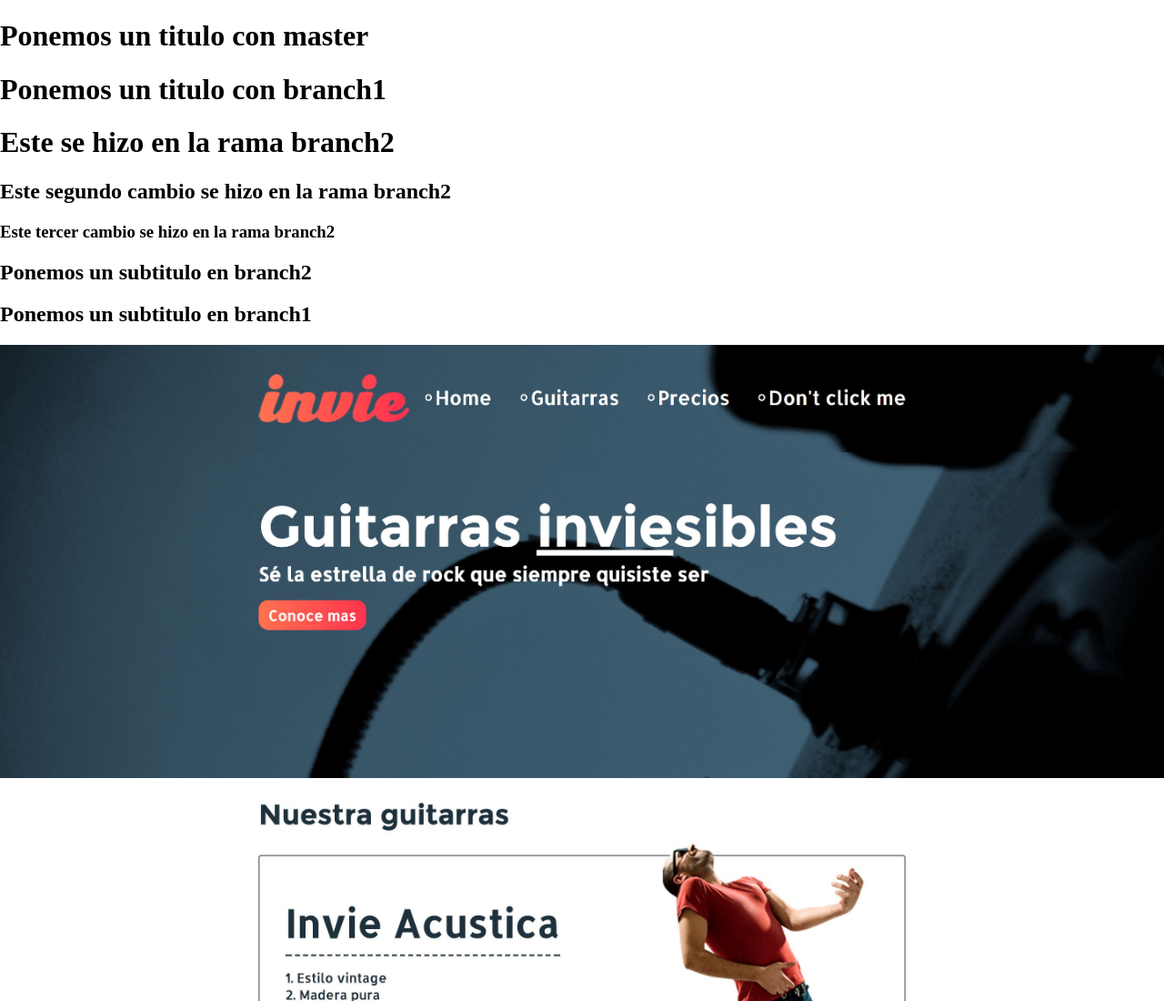
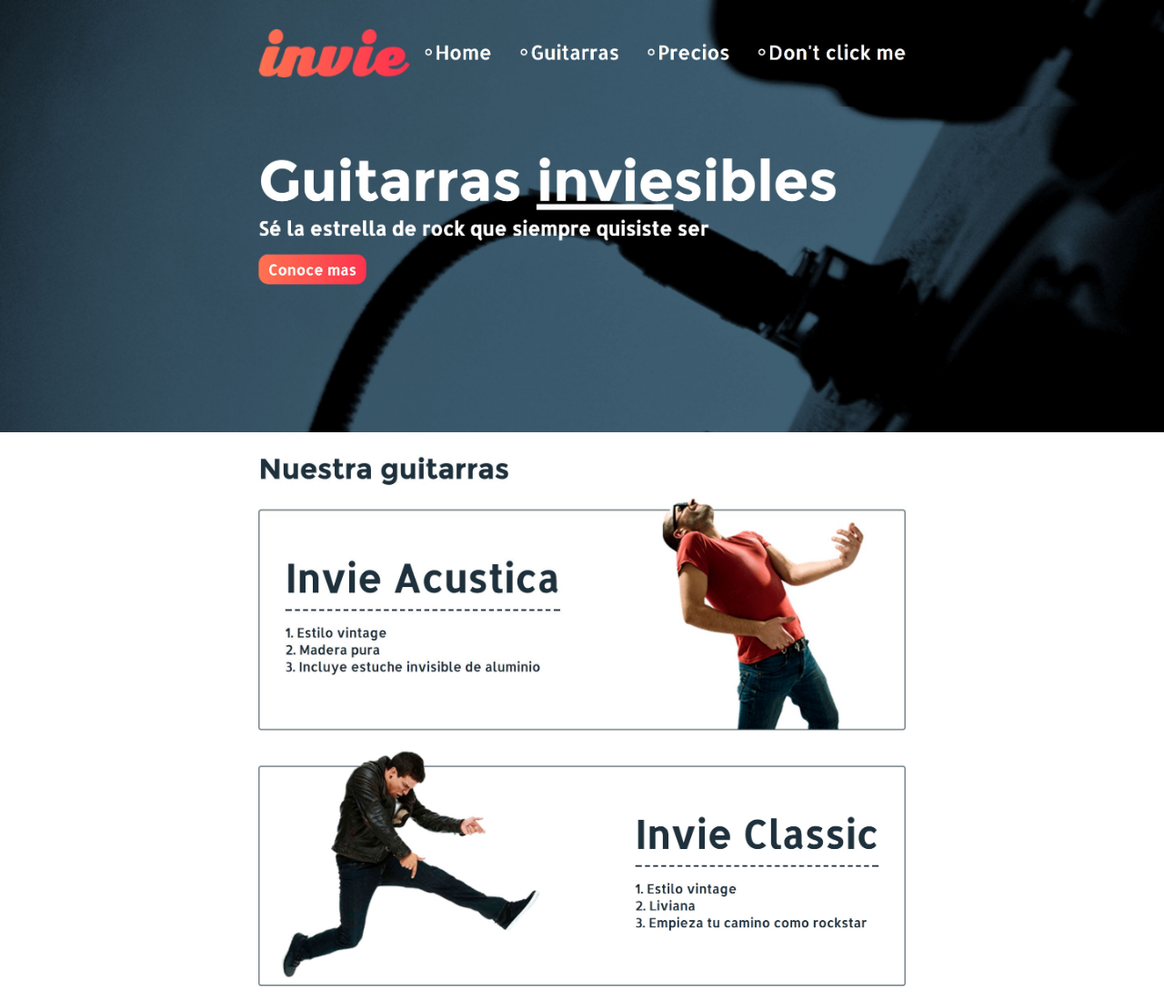
Before and after one commit to nazirortiz/Invie, a plain HTML site: page index.html in a window 1280 px wide. Shown: the top 1100 px of the page at 91% size. Drawn offline with Linux system fonts and the light colour scheme.

Commit message:
Dejamos el proyecto sin titulos

```diff
--- a/index.html
+++ b/index.html
@@ -16,13 +16,6 @@
         </style>
     </head>
     <body>
-        <h1>Ponemos un titulo con master</h1>
-        <h1>Ponemos un titulo con branch1</h1>
-        <h1>Este se hizo en la rama branch2</h1>
-        <h2>Este segundo cambio se hizo en la rama branch2</h2>
-        <h3>Este tercer cambio se hizo en la rama branch2</h3>
-        <h2>Ponemos un subtitulo en branch2</h2>
-        <h2>Ponemos un subtitulo en branch1</h2>
         <img src="images/header.jpg" alt="Header">
         <img src="images/hero.jpg" alt="Hero">
         <img src="images/acustica.jpg" alt="Acustica">
```
